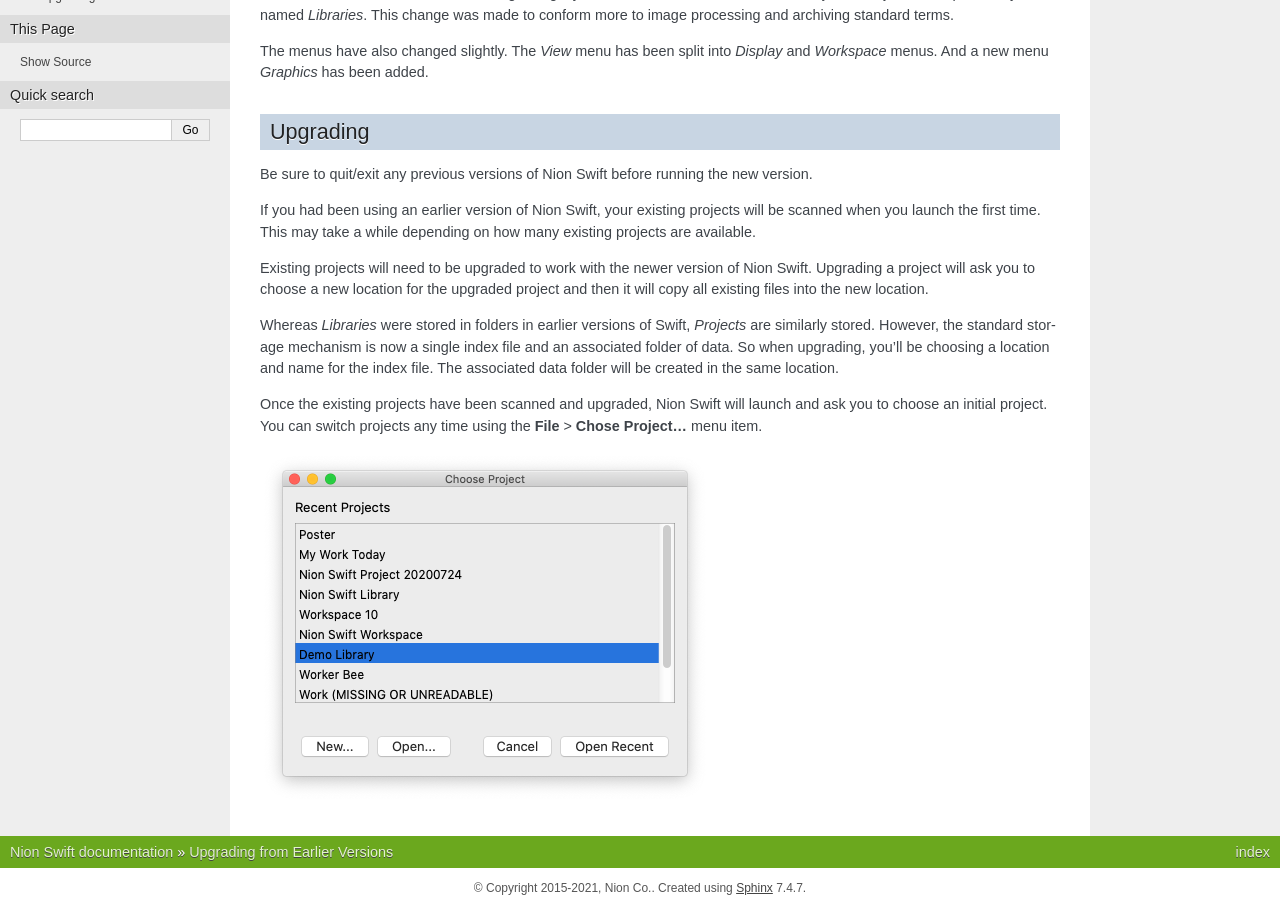
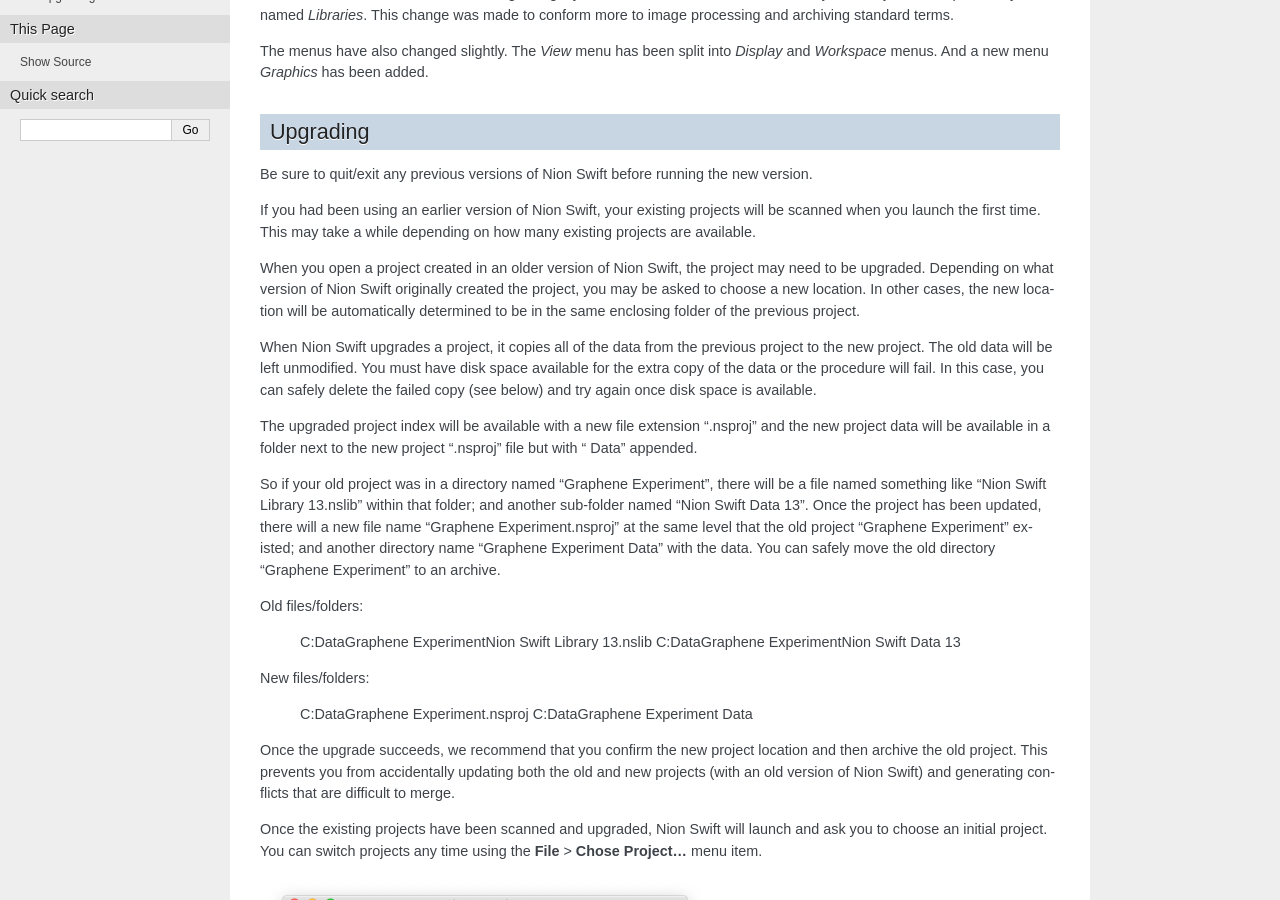
Before and after one commit to nion-software/nionswift, a Sphinx documentation site: the page built from docs/upgrading.rst, in a window 1280 px wide and 900 px high, scrolled down 250 px. Built offline with Sphinx 7.4.7, drawn with Linux system fonts in a browser that asks for light colours.

Commit message:
Update upgrading docs.

```diff
--- a/docs/upgrading.rst
+++ b/docs/upgrading.rst
@@ -19,9 +19,25 @@ Be sure to quit/exit any previous versions of Nion Swift before running the new
 
 If you had been using an earlier version of Nion Swift, your existing projects will be scanned when you launch the first time. This may take a while depending on how many existing projects are available.
 
-Existing projects will need to be upgraded to work with the newer version of Nion Swift. Upgrading a project will ask you to choose a new location for the upgraded project and then it will copy all existing files into the new location.
+When you open a project created in an older version of Nion Swift, the project may need to be upgraded. Depending on what version of Nion Swift originally created the project, you may be asked to choose a new location. In other cases, the new location will be automatically determined to be in the same enclosing folder of the previous project.
 
-Whereas *Libraries* were stored in folders in earlier versions of Swift, *Projects* are similarly stored. However, the standard storage mechanism is now a single index file and an associated folder of data. So when upgrading, you'll be choosing a location and name for the index file. The associated data folder will be created in the same location.
+When Nion Swift upgrades a project, it copies all of the data from the previous project to the new project. The old data will be left unmodified. You must have disk space available for the extra copy of the data or the procedure will fail. In this case, you can safely delete the failed copy (see below) and try again once disk space is available.
+
+The upgraded project index will be available with a new file extension ".nsproj" and the new project data will be available in a folder next to the new project ".nsproj" file but with " Data" appended.
+
+So if your old project was in a directory named "Graphene Experiment", there will be a file named something like "Nion Swift Library 13.nslib" within that folder; and another sub-folder named "Nion Swift Data 13". Once the project has been updated, there will a new file name "Graphene Experiment.nsproj" at the same level that the old project "Graphene Experiment" existed; and another directory name "Graphene Experiment Data" with the data. You can safely move the old directory "Graphene Experiment" to an archive.
+
+Old files/folders:
+
+    C:\Data\Graphene Experiment\Nion Swift Library 13.nslib
+    C:\Data\Graphene Experiment\Nion Swift Data 13
+
+New files/folders:
+
+    C:\Data\Graphene Experiment.nsproj
+    C:\Data\Graphene Experiment Data
+
+Once the upgrade succeeds, we recommend that you confirm the new project location and then archive the old project. This prevents you from accidentally updating both the old and new projects (with an old version of Nion Swift) and generating conflicts that are difficult to merge.
 
 Once the existing projects have been scanned and upgraded, Nion Swift will launch and ask you to choose an initial project. You can switch projects any time using the **File** > **Chose Project...** menu item.
 
```
